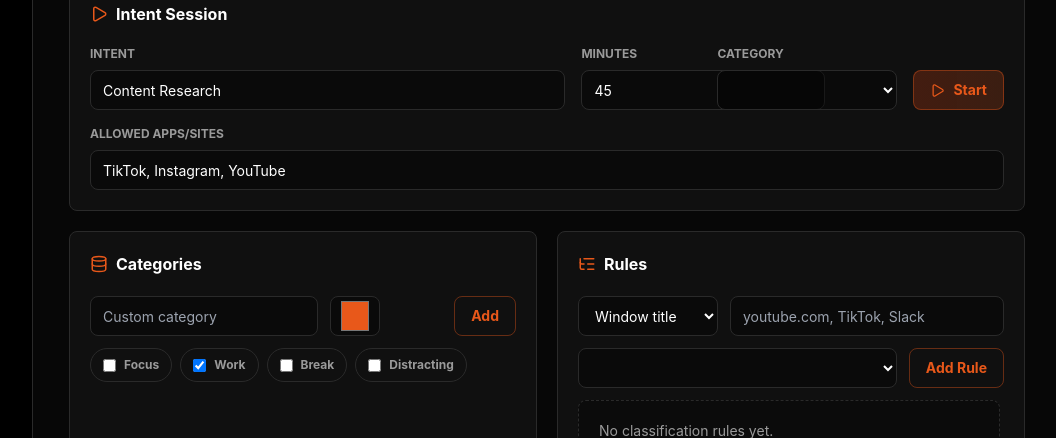
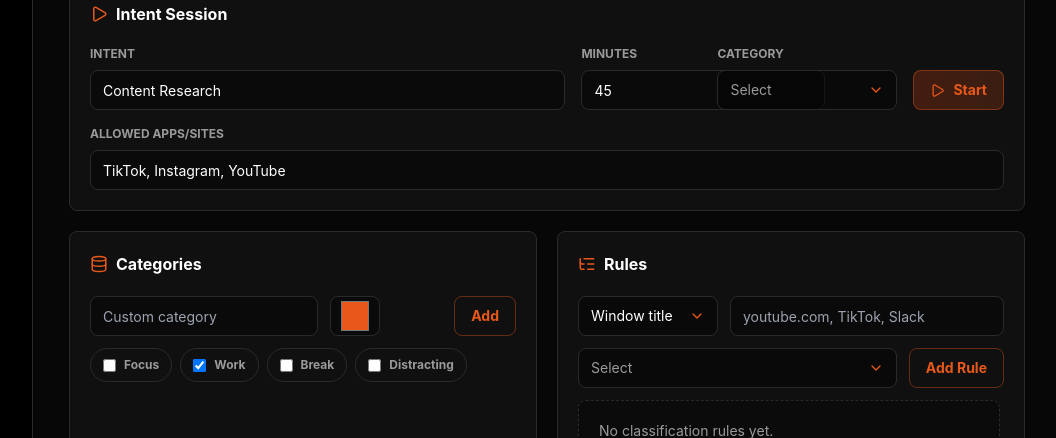
Before and after one commit to kidusshun/stryv, a React (Vite) app: page / in a window 1280 px wide. Shown: the part 716-1154 px from the top of the page, without its empty margins (219-1275 px from the left). Built offline with nearby package versions, Linux system fonts and the light colour scheme.

Commit message:
style: replace native dropdowns

```diff
--- a/src/App.tsx
+++ b/src/App.tsx
@@ -1,6 +1,8 @@
 import {
   Activity,
   BarChart3,
+  Check,
+  ChevronDown,
   Clock,
   Database,
   Flame,
@@ -46,6 +48,11 @@ const previewDashboard: TodayDashboard = {
     durationSeconds: 0,
     categoryName: null,
   },
+};
+
+type SelectOption = {
+  label: string;
+  value: string;
 };
 
 export function App() {
@@ -328,17 +335,14 @@ export function App() {
                 </label>
                 <label className="grid gap-2">
                   <span className="text-xs font-bold uppercase text-stryv-muted">Category</span>
-                  <select
-                    className="h-10 rounded-lg border border-stryv-line bg-black/40 px-3 text-sm text-white outline-none focus:border-stryv-orange/60"
-                    onChange={(event) => setIntentCategoryId(Number(event.target.value))}
-                    value={intentCategoryId ?? ''}
-                  >
-                    {intentCategories.map((category) => (
-                      <option key={category.id} value={category.id}>
-                        {category.name}
-                      </option>
-                    ))}
-                  </select>
+                  <ThemeSelect
+                    onChange={(value) => setIntentCategoryId(Number(value))}
+                    options={intentCategories.map((category) => ({
+                      label: category.name,
+                      value: String(category.id),
+                    }))}
+                    value={intentCategoryId ? String(intentCategoryId) : ''}
+                  />
                 </label>
                 <button
                   className="inline-flex h-10 items-center justify-center gap-2 rounded-lg border border-stryv-orange/40 bg-gradient-to-r from-stryv-ember/30 to-stryv-orange/20 px-4 text-sm font-bold text-stryv-orange hover:border-stryv-orange/70"
@@ -424,17 +428,17 @@ export function App() {
             <Panel title="Rules" icon={<ListTree size={18} />}>
               <div className="grid gap-3">
                 <div className="grid gap-3 sm:grid-cols-[140px_minmax(0,1fr)]">
-                  <select
-                    className="h-10 rounded-lg border border-stryv-line bg-black/40 px-3 text-sm text-white outline-none focus:border-stryv-orange/60"
-                    onChange={(event) =>
-                      setRuleMatchType(event.target.value as 'app_name' | 'executable_path' | 'window_title')
+                  <ThemeSelect
+                    onChange={(value) =>
+                      setRuleMatchType(value as 'app_name' | 'executable_path' | 'window_title')
                     }
+                    options={[
+                      { label: 'Window title', value: 'window_title' },
+                      { label: 'App name', value: 'app_name' },
+                      { label: 'Executable', value: 'executable_path' },
+                    ]}
                     value={ruleMatchType}
-                  >
-                    <option value="window_title">Window title</option>
-                    <option value="app_name">App name</option>
-                    <option value="executable_path">Executable</option>
-                  </select>
+                  />
                   <input
                     className="h-10 rounded-lg border border-stryv-line bg-black/40 px-3 text-sm text-white outline-none focus:border-stryv-orange/60"
                     onChange={(event) => setRulePattern(event.target.value)}
@@ -443,17 +447,14 @@ export function App() {
                   />
                 </div>
                 <div className="grid gap-3 sm:grid-cols-[minmax(0,1fr)_auto]">
-                  <select
-                    className="h-10 rounded-lg border border-stryv-line bg-black/40 px-3 text-sm text-white outline-none focus:border-stryv-orange/60"
-                    onChange={(event) => setRuleCategoryId(Number(event.target.value))}
-                    value={ruleCategoryId ?? ''}
-                  >
-                    {categories.map((category) => (
-                      <option key={category.id} value={category.id}>
-                        {category.name}
-                      </option>
-                    ))}
-                  </select>
+                  <ThemeSelect
+                    onChange={(value) => setRuleCategoryId(Number(value))}
+                    options={categories.map((category) => ({
+                      label: category.name,
+                      value: String(category.id),
+                    }))}
+                    value={ruleCategoryId ? String(ruleCategoryId) : ''}
+                  />
                   <button
                     className="h-10 rounded-lg border border-stryv-orange/40 px-4 text-sm font-bold text-stryv-orange hover:border-stryv-orange/70"
                     onClick={createNewRule}
@@ -649,6 +650,78 @@ function StatusPill({ active = false, icon, label }: { active?: boolean; icon: R
   );
 }
 
+function ThemeSelect({
+  onChange,
+  options,
+  value,
+}: {
+  onChange: (value: string) => void;
+  options: SelectOption[];
+  value: string;
+}) {
+  const [isOpen, setIsOpen] = useState(false);
+  const selectedOption = options.find((option) => option.value === value);
+
+  return (
+    <div
+      className="relative min-w-0"
+      onBlur={(event) => {
+        if (!event.currentTarget.contains(event.relatedTarget)) {
+          setIsOpen(false);
+        }
+      }}
+    >
+      <button
+        aria-expanded={isOpen}
+        className={`flex h-10 w-full min-w-0 items-center justify-between gap-3 rounded-lg border bg-black/45 px-3 text-left text-sm text-white outline-none transition ${
+          isOpen
+            ? 'border-stryv-orange/65 shadow-[0_0_0_3px_rgba(232,88,26,0.14)]'
+            : 'border-stryv-line hover:border-stryv-orange/35'
+        }`}
+        onClick={() => setIsOpen((current) => !current)}
+        type="button"
+      >
+        <span className={selectedOption ? 'truncate' : 'truncate text-stryv-muted'}>
+          {selectedOption?.label ?? 'Select'}
+        </span>
+        <ChevronDown
+          className={`shrink-0 text-stryv-orange transition-transform ${isOpen ? 'rotate-180' : ''}`}
+          size={16}
+        />
+      </button>
+
+      {isOpen ? (
+        <div className="absolute left-0 right-0 top-[calc(100%+8px)] z-40 overflow-hidden rounded-lg border border-stryv-orange/35 bg-[#090909] shadow-[0_18px_42px_rgba(0,0,0,0.58),0_0_28px_rgba(232,88,26,0.12)]">
+          <div className="max-h-60 overflow-auto p-1">
+            {options.map((option) => {
+              const isSelected = option.value === value;
+
+              return (
+                <button
+                  className={`flex h-9 w-full items-center justify-between gap-3 rounded-md px-3 text-left text-sm transition ${
+                    isSelected
+                      ? 'bg-gradient-to-r from-stryv-ember/45 via-stryv-orange/25 to-transparent text-white'
+                      : 'text-stryv-text hover:bg-stryv-elevated hover:text-white'
+                  }`}
+                  key={option.value}
+                  onClick={() => {
+                    onChange(option.value);
+                    setIsOpen(false);
+                  }}
+                  type="button"
+                >
+                  <span className="min-w-0 truncate">{option.label}</span>
+                  {isSelected ? <Check className="shrink-0 text-stryv-orange" size={15} /> : null}
+                </button>
+              );
+            })}
+          </div>
+        </div>
+      ) : null}
+    </div>
+  );
+}
+
 function InfoRow({ label, value }: { label: string; value: string }) {
   return (
     <div className="grid gap-1 border-t border-stryv-line pt-3 sm:grid-cols-[132px_minmax(0,1fr)] sm:gap-4">
```
